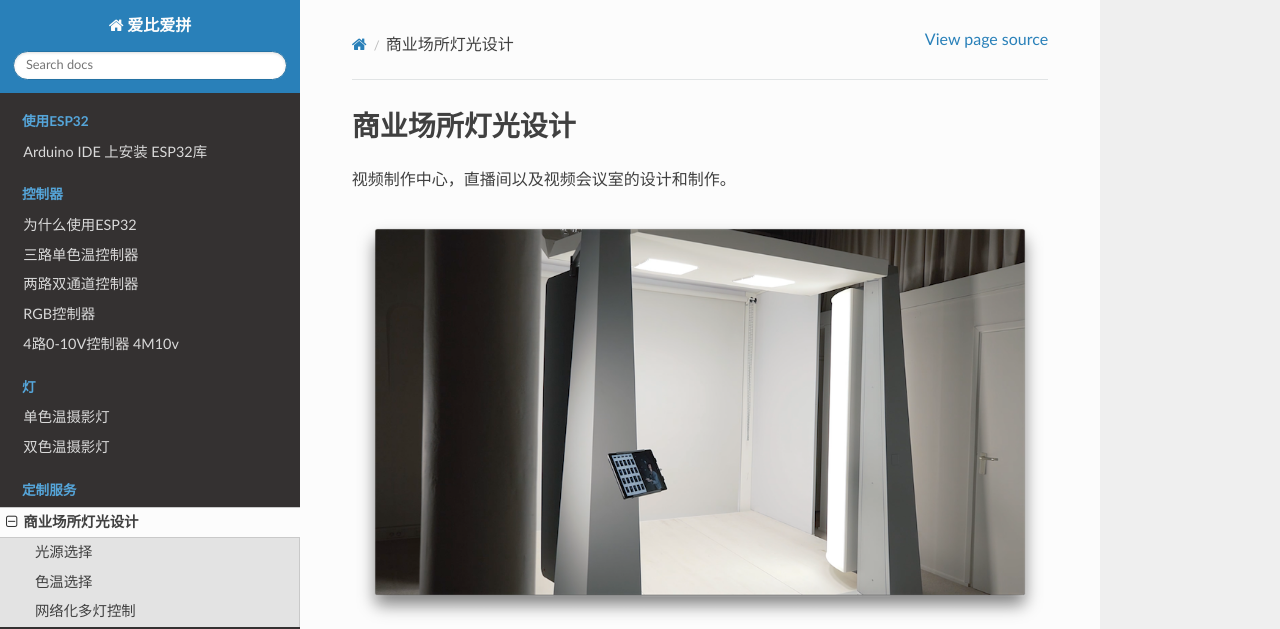
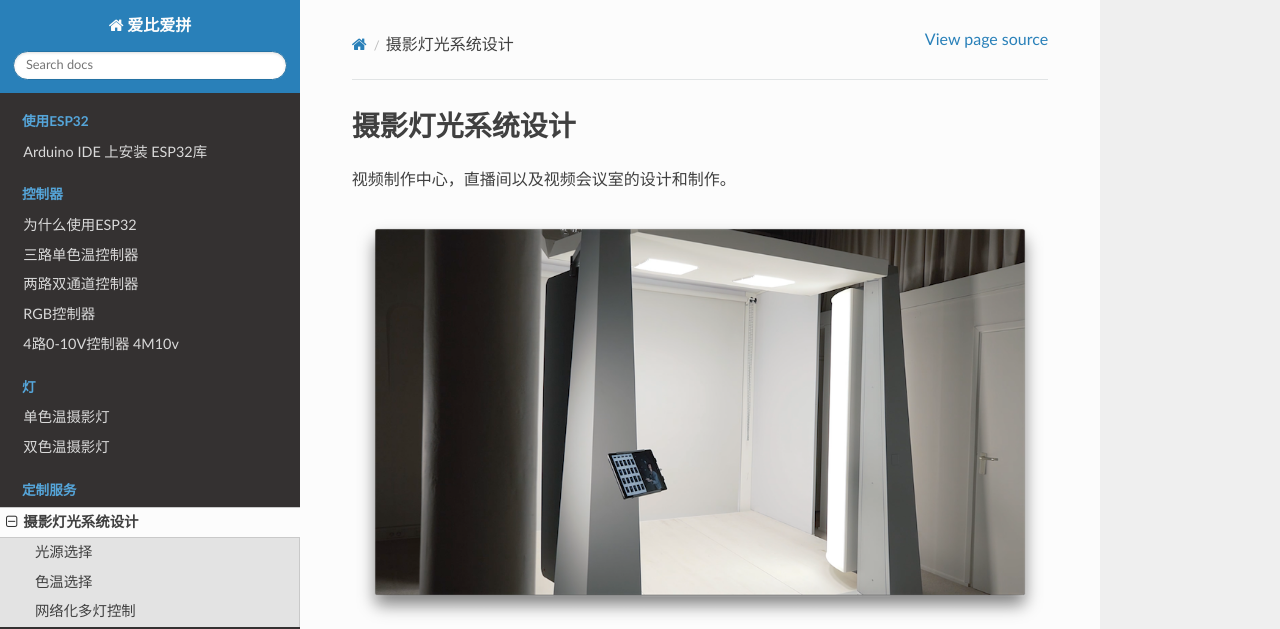
Before and after one commit to paultang/abapweb, a Sphinx documentation site: the page built from source/studio/photography.rst, in a window 1280 px wide and 900 px high. Shown: the top 629 px of the window. Built offline with Sphinx 7.4.7 and the Read the Docs theme 2.0.0, drawn with Linux system fonts in a browser that asks for light colours.

Commit message:
Update photography.rst

```diff
--- a/source/studio/photography.rst
+++ b/source/studio/photography.rst
@@ -1,4 +1,4 @@
-商业场所灯光设计
+摄影灯光系统设计
 -----------------
 
 视频制作中心，直播间以及视频会议室的设计和制作。
```
